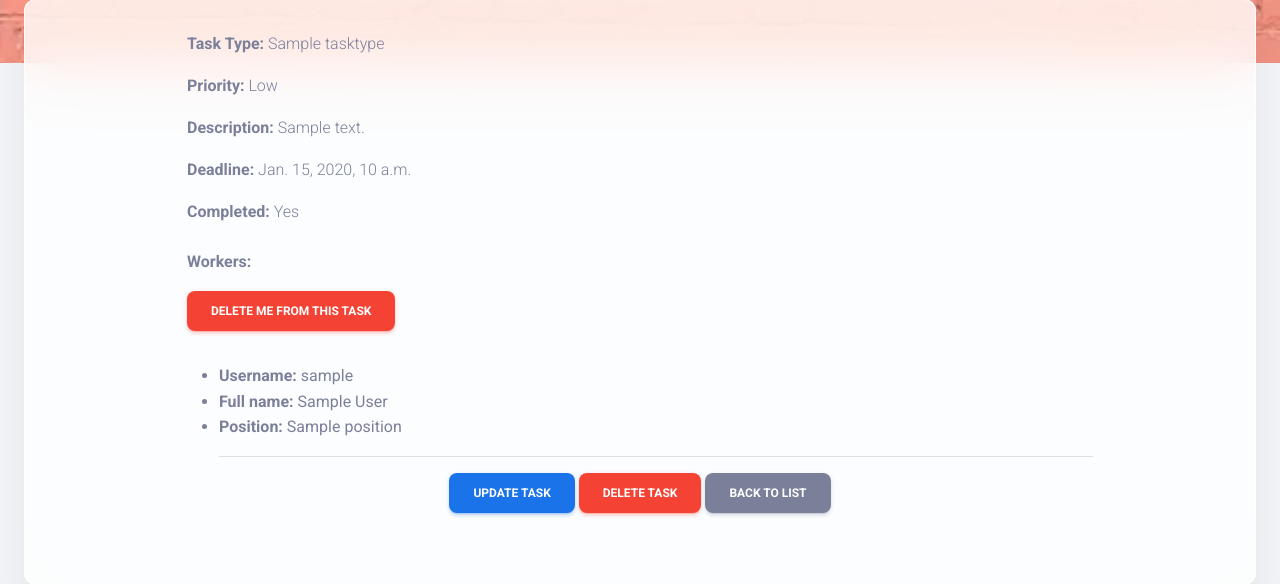
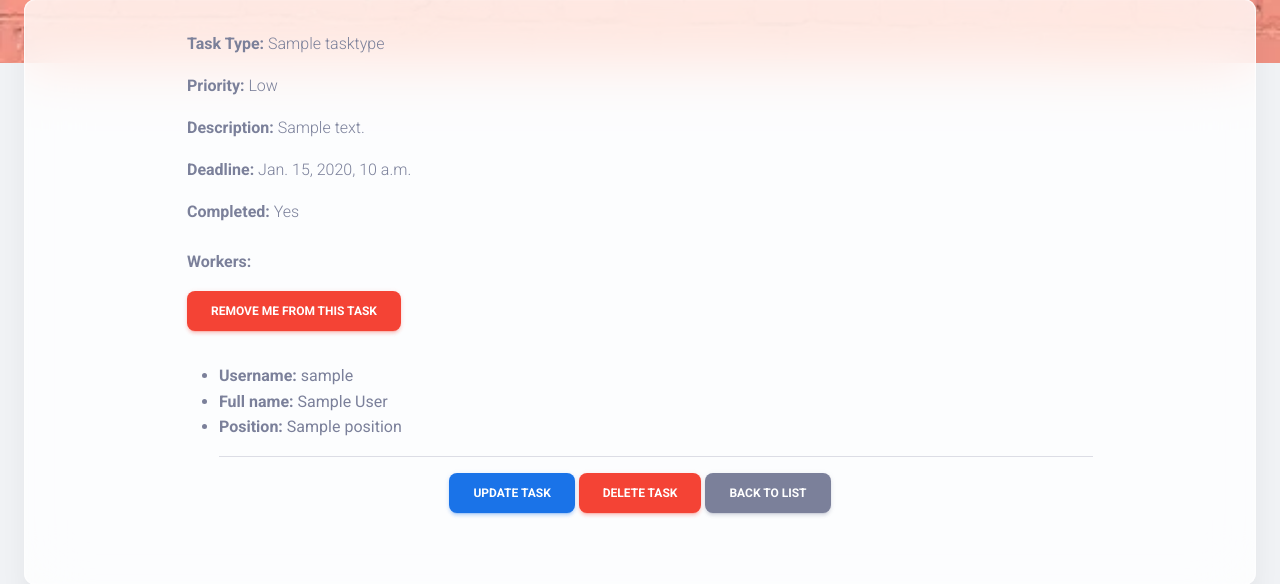
Before and after one commit to olessh/it-company-task-manager, a Django app: page /tasks/1/ in a window 1280 px wide. Shown: the part 377-961 px from the top of the page. Run offline with Django 5.2, Linux system fonts and the light colour scheme; a user stored in the database is signed in; tables that the repository leaves empty hold one stand-in row (values such as "Sample post"); some libraries are stand-ins or nearby versions.

Commit message:
UPD task-update-assignee button

```diff
--- a/templates/task_manager/task_detail.html
+++ b/templates/task_manager/task_detail.html
@@ -59,11 +59,12 @@
               <p><strong>Completed:</strong> {{ task.is_completed|yesno:"Yes,No" }}</p>
             </div>
             <p><strong>Workers:</strong></p>
-            {% if user not in task.workers.all %}
-              <a href="{% url 'task_manager:task-update-assignee' pk=task.id %}" class="btn btn-success">Assign me to this task</a>
-            {% else %}
-              <a href="{% url 'task_manager:task-update-assignee' pk=task.id %}" class="btn btn-danger">Delete me from this task</a>
-            {% endif %}
+            <form action="{% url 'task_manager:task-update-assignee' pk=task.id %}" method="post">
+              {% csrf_token %}
+              <button type="submit" class="{% if user in task.assignees.all %}btn btn-danger{% else %}btn btn-success{% endif %}">
+                  {% if user in task.assignees.all %}Remove me from this task{% else %}Assign me to this task{% endif %}
+              </button>
+            </form>
             <ul class="mt-3">
               {% for assignee in task.assignees.all %}
                 <li><strong>Username:</strong> {{ assignee.username }}</li>
```
